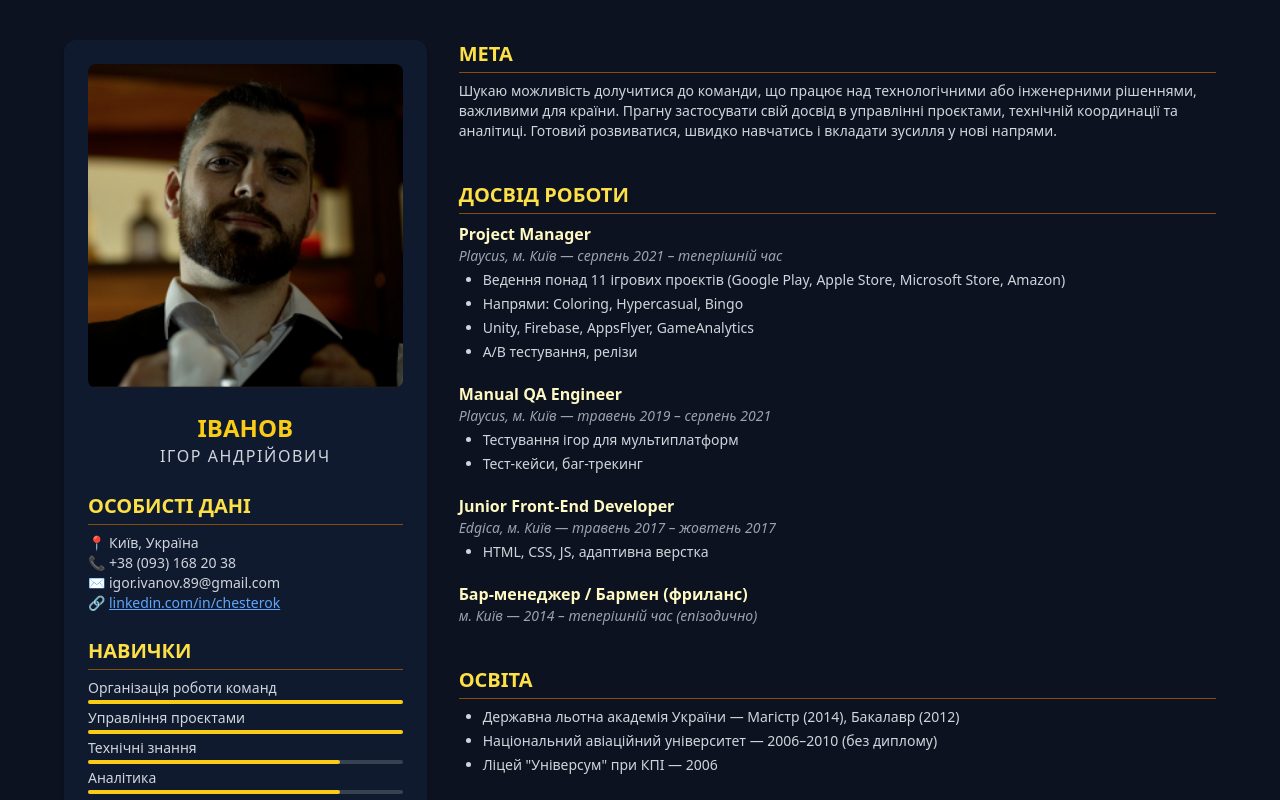
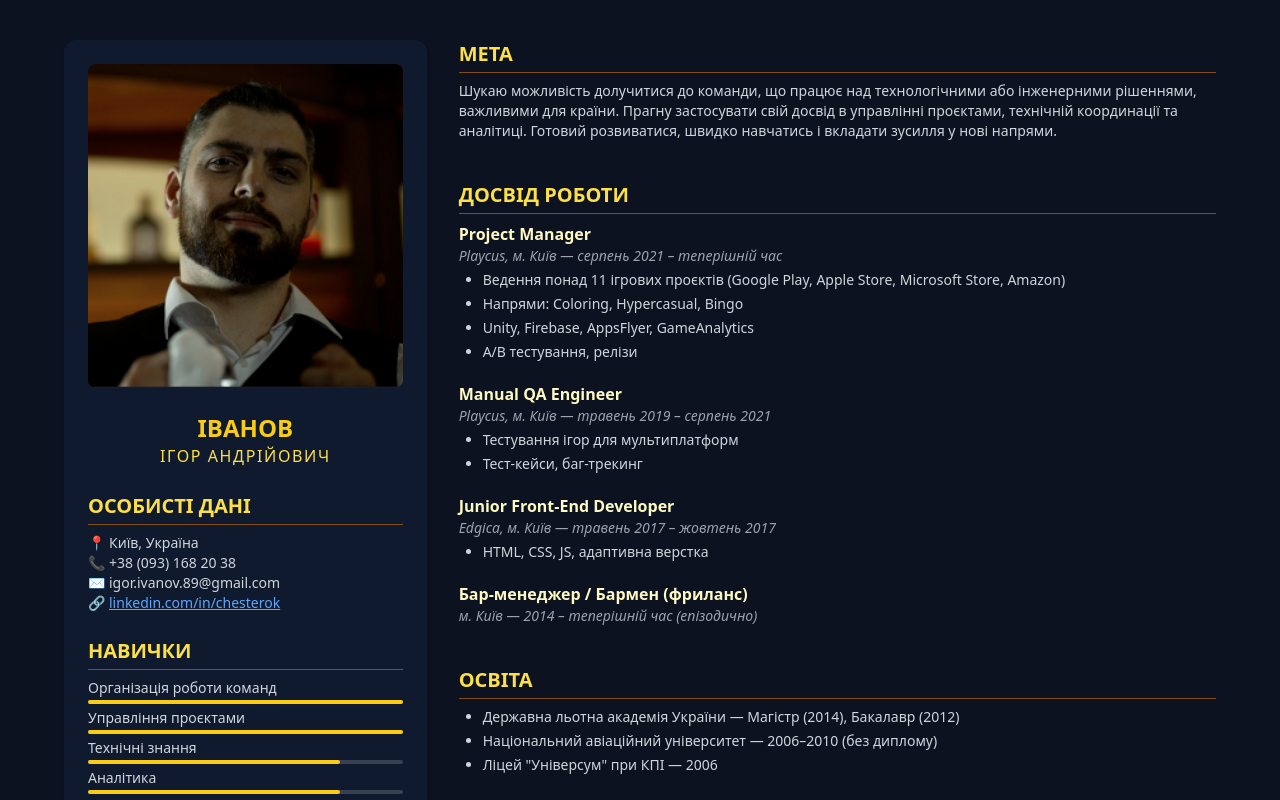
Before and after one commit to OKchesterOK/cv-landing, a React (Vite) app: page / in a window 1280 px wide. Shown: the top 800 px of the page. Built offline with nearby package versions, Linux system fonts and the light colour scheme.

Commit message:
Update App.jsx

```diff
--- a/src/App.jsx
+++ b/src/App.jsx
@@ -9,7 +9,7 @@ export default function App() {
           <img src="/ivanov_photo.png" alt="Ігор Іванов" className="rounded-lg w-full object-cover mb-6" />
           <div className="text-center mb-6">
             <h1 className="text-2xl font-bold text-yellow-400">ІВАНОВ</h1>
-            <p className="text-md text-gray-300 tracking-widest">ІГОР АНДРІЙОВИЧ</p>
+            <p className="text-md text-yellow-300 tracking-widest">ІГОР АНДРІЙОВИЧ</p>
           </div>
 
           <Section title="ОСОБИСТІ ДАНІ">
```
